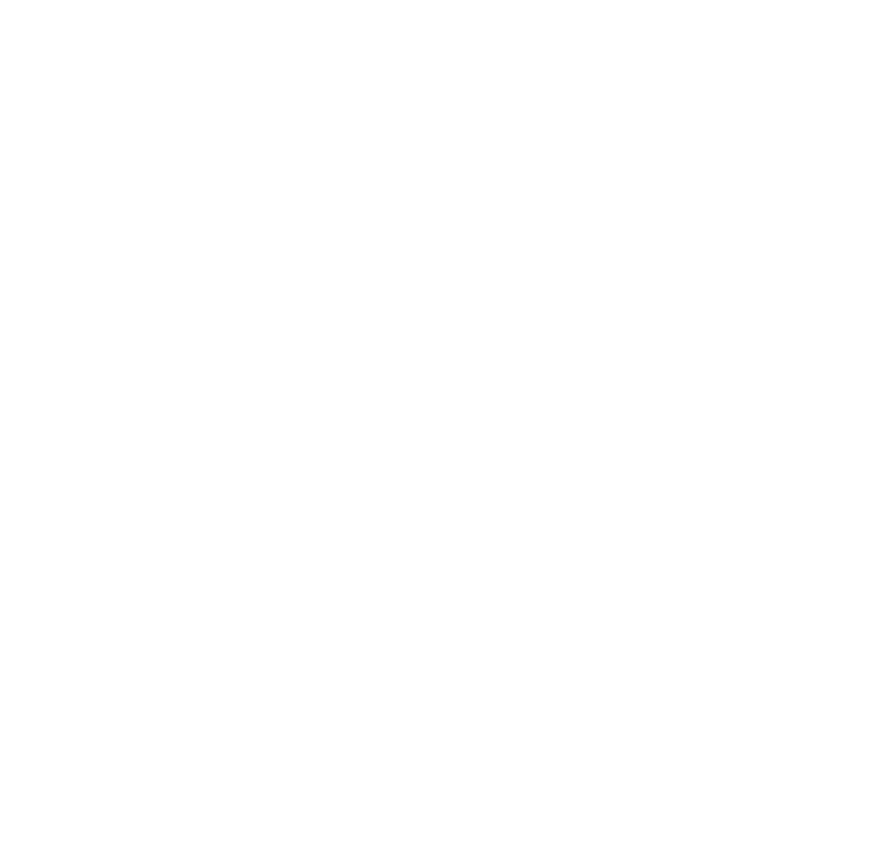
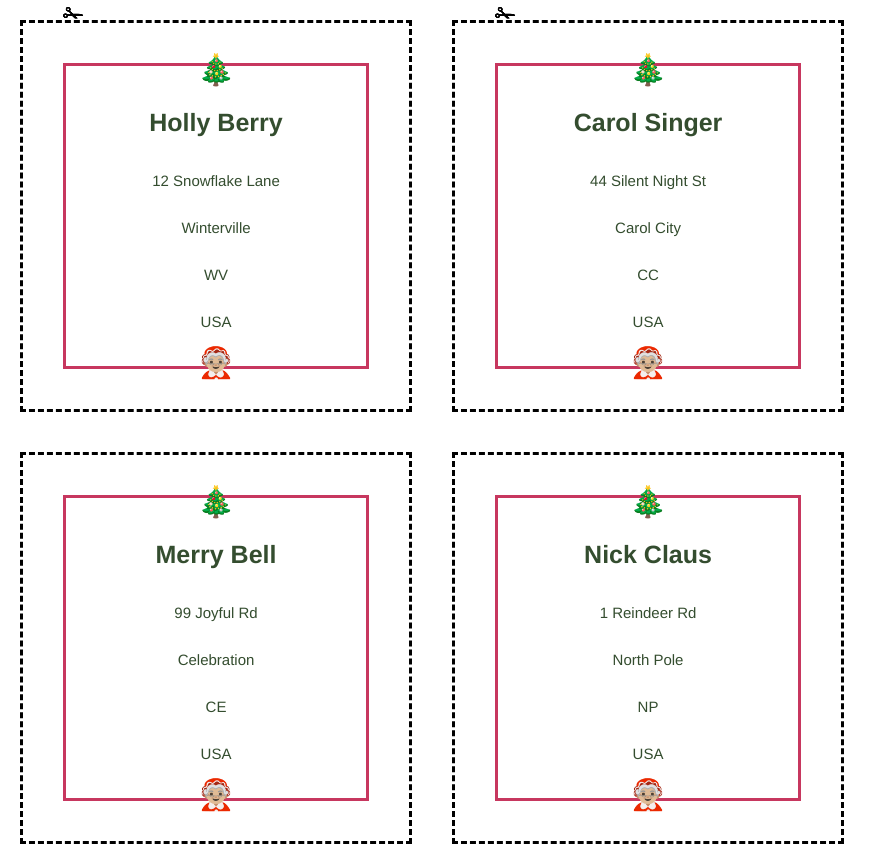
Before and after one commit to curiosdevcookie/scrimba-christmas, a website built with Vite: page 2024/door_22/index.html in a window 1280 px wide. Shown: the top 847 px of the page, without its empty margins (0-887 px from the left). Before the commit the page ends 800 px from the top, so only its background shows below. Built offline with nearby package versions, Linux system fonts and the light colour scheme.

Commit message:
Add solution to door 22.

```diff
--- a/2024/door_22/index.css
+++ b/2024/door_22/index.css
@@ -1,3 +1,18 @@
+:root {
+  margin: 0;
+  padding: 0;
+  box-sizing: border-box;
+  font-size: 62.5%;
+
+  /* Festive colors: */
+  --wine-red: #c7375f;
+  --bright-red: #d42d2f;
+  --dark-green: #344d2f;
+  --light-green: #77a047;
+  --gold: #fac57d;
+  --snow: #f0f4f7;
+}
+
 body {
     margin: 0;
     padding: 0;
@@ -6,11 +21,46 @@ body {
 main {
     display: flex;
     flex-wrap: wrap;
-    gap: .5em;
-    padding: .5em;
+    padding: 2rem;
+    gap: 4rem;
 }
 
 .label {
     width: 300px;
     height: 300px;
+    border: 3px solid var(--wine-red);
+    display: flex;
+    align-items: center;
+    justify-content: center;
+    flex-direction: column;
+    text-align: center;
+    color: var(--dark-green);
+    font-family: 'Franklin Gothic Medium', 'Arial Narrow', Arial, sans-serif;
+    font-size: 1.5rem;
 }
+
+.label h2 {
+    font-size: 2.5rem;
+}
+
+.label::before {
+    content: '🎄';
+    font-size: 3rem;
+}
+
+.label::after {
+    content: '🤶🏼';
+    font-size: 3rem;
+}
+
+.dashed-cut-line {
+    border: 3px dashed black;
+    padding: 4rem;
+}
+
+.dashed-cut-line::before {
+    content: '✁';
+    font-size: 2.5rem;
+    position: absolute;
+    top: 0;
+}
--- a/2024/door_22/index.js
+++ b/2024/door_22/index.js
@@ -14,3 +14,20 @@ But not all of your contacts are on your Christmas list. So your task is this:
 */
 
 const labelsContainer = document.querySelector('.labels-container')
+
+const isOnChristmasList = addresses.filter(address => address.isOnChristmasList === true)
+isOnChristmasList.forEach(({ name, ["address line 1"]: addressLine1, town, state, country }) => {
+  const label = document.createElement('div')
+  label.innerHTML = `
+    <article class="dashed-cut-line">
+      <div class="label">
+        <h2>${name}</h2>
+        <p>${addressLine1}</p>
+        <p>${town}</p>
+        <p>${state}</p>
+        <p>${country}</p>
+      </div >
+    </article>
+  `
+  labelsContainer.appendChild(label)
+})
```
